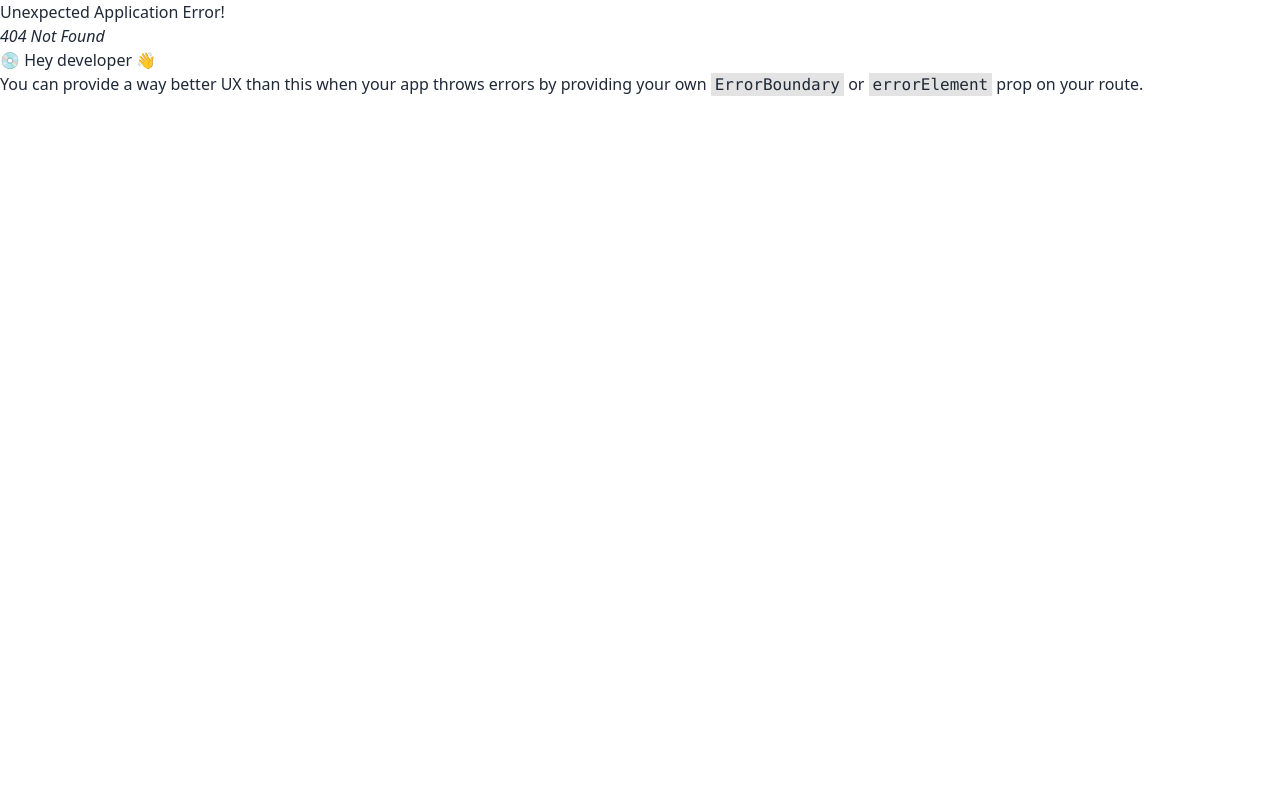
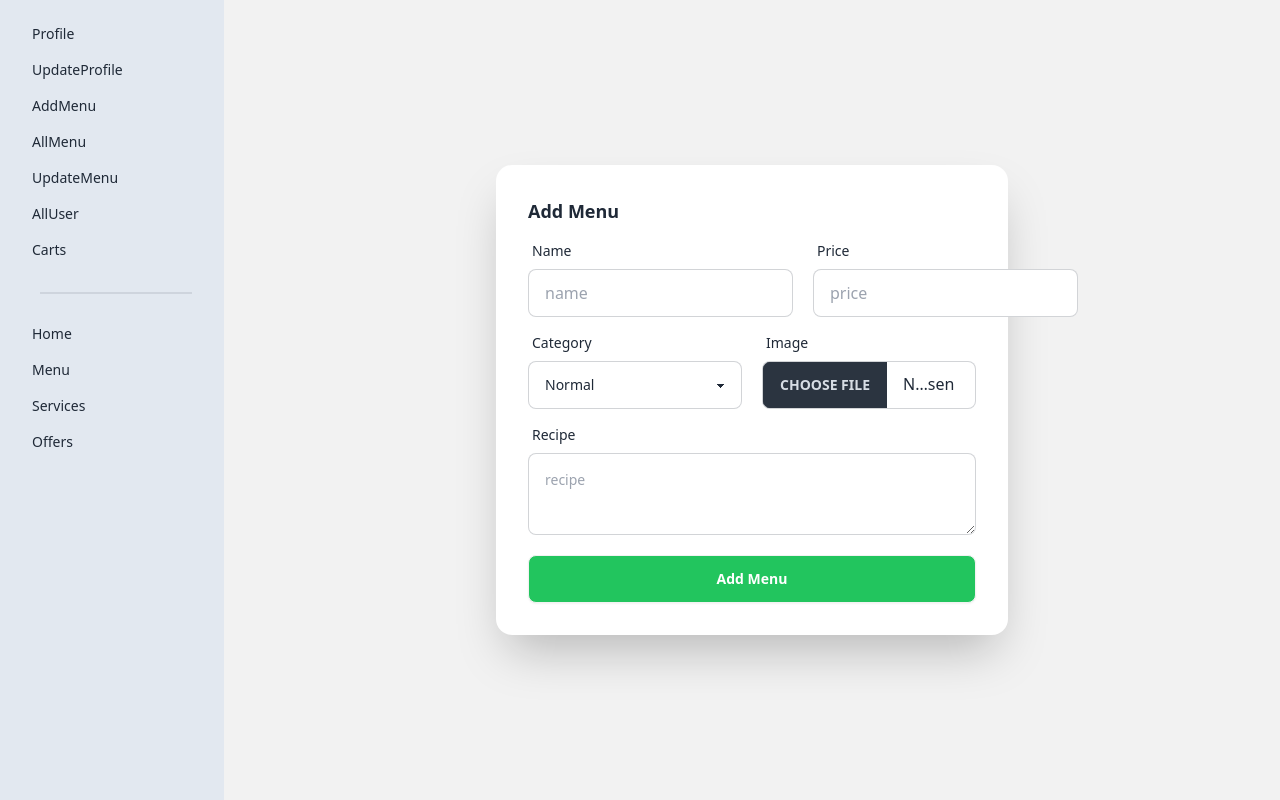
Before and after one commit to sohanwebdevctg/complete-mern-project-foodi-client-, a React (Vite) app: page /dashboard/addMenu in a window 1280 px wide. Before the commit this address had no page. Built offline with nearby package versions, Linux system fonts and the light colour scheme.

Commit message:
adding updateMenu and addMenu component

```diff
--- a/src/Main/Dashboard.jsx
+++ b/src/Main/Dashboard.jsx
@@ -17,9 +17,9 @@ const Dashboard = () => {
       {/* Sidebar content here */}
       <li><Link to="/dashboard/profile">Profile</Link></li>
       <li><Link to="/dashboard/updateProfile">UpdateProfile</Link></li>
-      <li><Link to="/dashboard">AddMenu</Link></li>
+      <li><Link to="/dashboard/addMenu">AddMenu</Link></li>
       <li><Link to="/dashboard">AllMenu</Link></li>
-      <li><Link to="/dashboard">UpdateMenu</Link></li>
+      <li><Link to="/dashboard/updateMenu">UpdateMenu</Link></li>
       <li><Link to="/dashboard/allUser">AllUser</Link></li>
       <li><Link to="/carts">Carts</Link></li>
       <li><div className="divider w-full"></div></li>
--- /dev/null
+++ b/src/Page/Dashboard/AddMenu.jsx
@@ -0,0 +1,69 @@
+
+
+const AddMenu = () => {
+  return (
+    <div className="hero bg-base-200 min-h-screen w-full">
+      <div className="hero-content w-full">
+        <div className="card bg-base-100 w-1/2 shadow-2xl">
+          <form className="card-body">
+            <h3 className="font-bold text-lg">Add Menu</h3>
+            <div className="flex gap-5">
+              {/* name start */}
+              <div className="form-control flex-1">
+                <label className="label">
+                  <span className="label-text">Name</span>
+                </label>
+                <input type="text" placeholder="name" className="input input-bordered"/>
+              </div>
+              {/* name end */}
+              {/* price start */}
+              <div className="form-control flex-1">
+                <label className="label">
+                  <span className="label-text">Price</span>
+                </label>
+                <input type="number" placeholder="price" className="input input-bordered"  />
+              </div>
+              {/* price end */}
+            </div>
+            <div className="flex gap-5">
+              {/* category start */}
+            <div className="form-control flex-1">
+              <label className="label">
+                <span className="label-text">Category</span>
+              </label>
+              <select className="select select-bordered w-full max-w-xs">
+              <option disabled selected>Normal</option>
+              <option>Normal Apple</option>
+              <option>Normal Orange</option>
+              <option>Normal Tomato</option>
+            </select>
+            </div>
+            {/* category end */}
+            {/* file start */}
+            <div className="form-control flex-1">
+              <label className="label">
+                <span className="label-text">Image</span>
+              </label>
+              <input type="file" className="file-input file-input-bordered w-full"/>
+            </div>
+            {/* file end */}
+            </div>
+            {/* recipe start */}
+            <div className="form-control flex-1">
+              <label className="label">
+                <span className="label-text">Recipe</span>
+              </label>
+              <textarea placeholder="recipe" className="textarea textarea-bordered textarea-md w-full"></textarea>
+            </div>
+            {/* recipe end */}
+            <div className="form-control mt-3">
+              <button className="btn bg-green-500 hover:bg-green-500 text-white">Add Menu</button>
+            </div>
+          </form>
+        </div>
+      </div>
+    </div>
+  );
+};
+
+export default AddMenu;
--- /dev/null
+++ b/src/Page/Dashboard/UpdateMenu.jsx
@@ -0,0 +1,69 @@
+
+
+const UpdateMenu = () => {
+  return (
+    <div className="hero bg-base-200 min-h-screen w-full">
+      <div className="hero-content w-full">
+        <div className="card bg-base-100 w-1/2 shadow-2xl">
+          <form className="card-body">
+            <h3 className="font-bold text-lg">Update Menu</h3>
+            <div className="flex gap-5">
+              {/* name start */}
+              <div className="form-control flex-1">
+                <label className="label">
+                  <span className="label-text">Name</span>
+                </label>
+                <input type="text" placeholder="name" className="input input-bordered"/>
+              </div>
+              {/* name end */}
+              {/* price start */}
+              <div className="form-control flex-1">
+                <label className="label">
+                  <span className="label-text">Price</span>
+                </label>
+                <input type="number" placeholder="price" className="input input-bordered"  />
+              </div>
+              {/* price end */}
+            </div>
+            <div className="flex gap-5">
+              {/* category start */}
+            <div className="form-control flex-1">
+              <label className="label">
+                <span className="label-text">Category</span>
+              </label>
+              <select className="select select-bordered w-full max-w-xs">
+              <option disabled selected>Normal</option>
+              <option>Normal Apple</option>
+              <option>Normal Orange</option>
+              <option>Normal Tomato</option>
+            </select>
+            </div>
+            {/* category end */}
+            {/* file start */}
+            <div className="form-control flex-1">
+              <label className="label">
+                <span className="label-text">Image</span>
+              </label>
+              <input type="file" className="file-input file-input-bordered w-full"/>
+            </div>
+            {/* file end */}
+            </div>
+            {/* recipe start */}
+            <div className="form-control flex-1">
+              <label className="label">
+                <span className="label-text">Recipe</span>
+              </label>
+              <textarea placeholder="recipe" className="textarea textarea-bordered textarea-md w-full"></textarea>
+            </div>
+            {/* recipe end */}
+            <div className="form-control mt-3">
+              <button className="btn bg-green-500 hover:bg-green-500 text-white">Update Menu</button>
+            </div>
+          </form>
+        </div>
+      </div>
+    </div>
+  );
+};
+
+export default UpdateMenu;
```
Also changed, not shown: src/Routes/Routes.jsx (+10 -1 lines).
